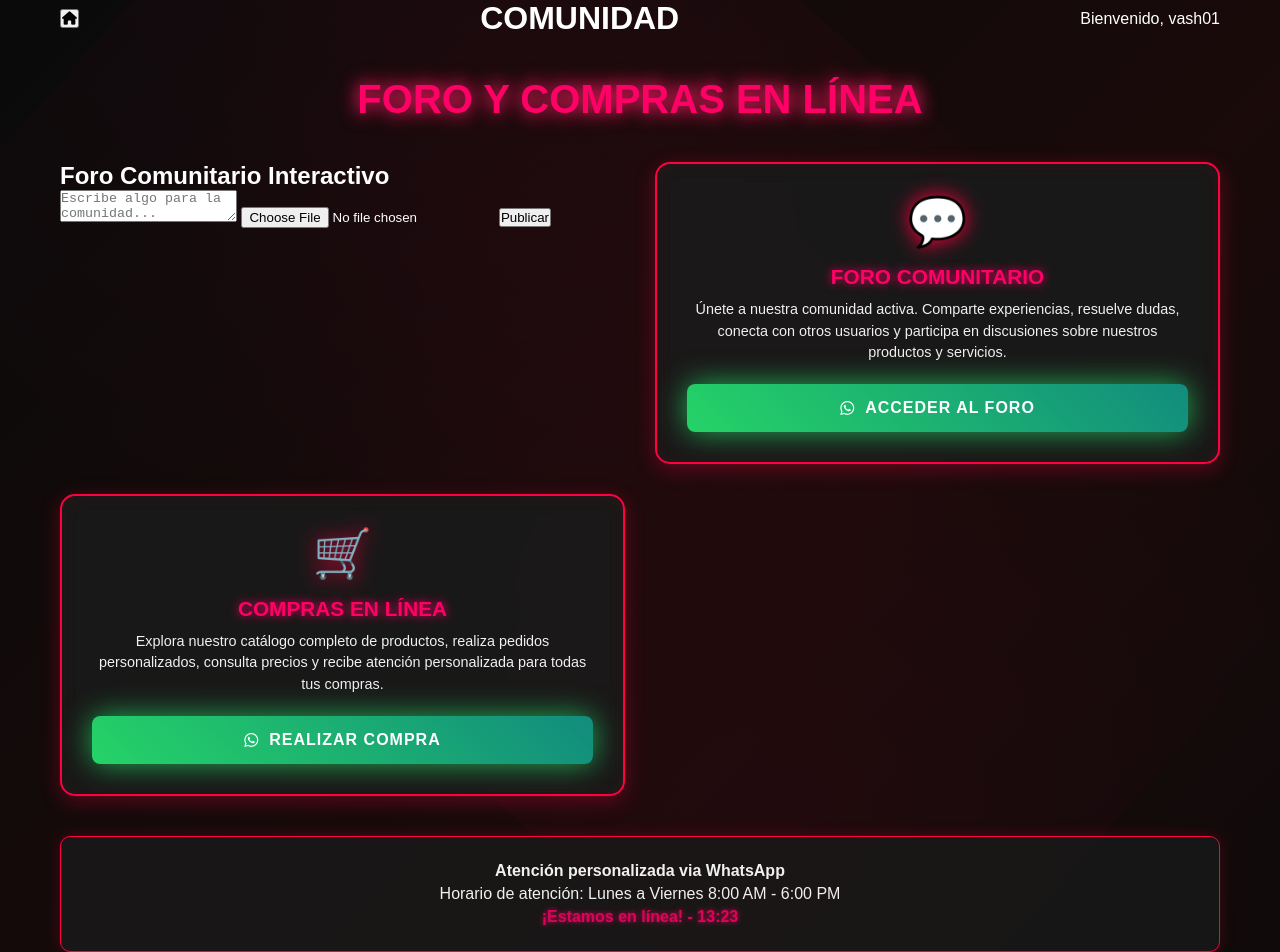
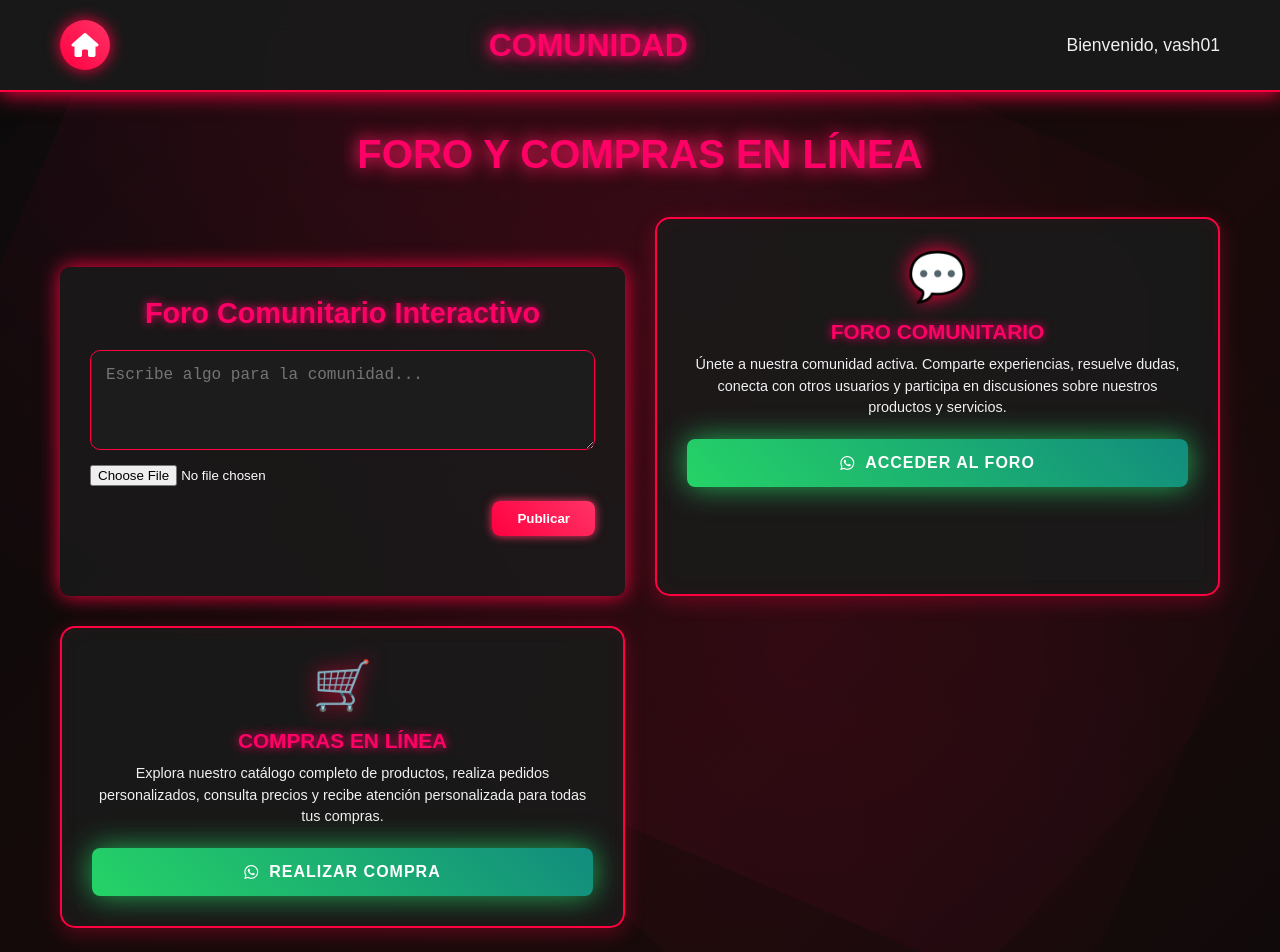
Before and after one commit to l333x/VashWeb, a plain HTML site: page comunidad.html in a window 1280 px wide. Shown: the top 952 px of the page. Drawn offline with Linux system fonts and the light colour scheme; no server answers.

Commit message:
Update comunidad.css

```diff
--- a/css/comunidad.css
+++ b/css/comunidad.css
@@ -483,3 +483,192 @@ body::before {
     50% { box-shadow: 0 0 30px rgba(37, 211, 102, 0.8); }
     100% { box-shadow: 0 0 20px rgba(37, 211, 102, 0.5); }
 }
+
+/* ===== EFECTO DE FONDO ANIMADO ===== */
+.background-effect {
+    position: fixed;
+    top: 0;
+    left: 0;
+    width: 100%;
+    height: 100%;
+    background:
+        radial-gradient(circle at 20% 30%, var(--color-fondobeneficio) 0%, transparent 50%),
+        radial-gradient(circle at 70% 70%, var(--color-fondobeneficio) 0%, transparent 50%),
+        radial-gradient(circle at 50% 20%, var(--color-fondobeneficio) 0%, transparent 50%);
+    animation: floatingBackground 20s ease-in-out infinite alternate;
+    z-index: -1;
+}
+
+.video-header {
+    background: rgba(26, 26, 26, 0.95);
+    padding: 20px 0;
+    border-bottom: 2px solid var(--color-primario);
+    box-shadow: 0 2px 20px var(--color-primario);
+    backdrop-filter: blur(15px);
+    position: sticky;
+    top: 0;
+    z-index: 100;
+}
+
+.header-content {
+    max-width: 1200px;
+    margin: 0 auto;
+    padding: 0 20px;
+    display: flex;
+    justify-content: space-between;
+    align-items: center;
+}
+
+.home-btn {
+    background: linear-gradient(45deg, var(--color-primario), var(--color-secundario));
+    border: none;
+    border-radius: 50%;
+    width: 50px;
+    height: 50px;
+    font-size: 1.5rem;
+    cursor: pointer;
+    transition: all 0.3s ease;
+    box-shadow: 0 0 15px var(--color-primario);
+    display: flex;
+    align-items: center;
+    justify-content: center;
+    color: var(--color-texto);
+}
+
+.home-btn:hover {
+    transform: scale(1.1) rotate(-10deg);
+    box-shadow: 0 0 25px var(--color-secundario);
+    background: linear-gradient(45deg, var(--color-secundario), var(--color-primario));
+}
+
+.page-title {
+    font-size: 2rem;
+    font-weight: bold;
+    color: var(--color-titulo);
+    text-shadow:
+        0 0 10px var(--color-titulo),
+        0 0 20px var(--color-titulo);
+    animation: titlePulse 3s ease-in-out infinite alternate;
+}
+
+
+
+.user-info {
+    color: var(--color-blanco);
+    font-size: 1.1rem;
+    font-weight: 500;
+}
+
+.foro-section {
+    margin-top: 50px;
+    background: rgba(26, 26, 26, 0.85);
+    padding: 30px;
+    border-radius: 10px;
+    box-shadow: 0 0 20px var(--color-primario);
+}
+
+.foro-title {
+    font-size: 1.8rem;
+    margin-bottom: 20px;
+    color: var(--color-titulo);
+    text-align: center;
+    text-shadow: 0 0 10px var(--color-titulo);
+}
+
+.foro-form {
+    display: flex;
+    flex-direction: column;
+    gap: 15px;
+    margin-bottom: 30px;
+}
+
+.foro-form textarea {
+    padding: 15px;
+    font-size: 1rem;
+    border-radius: 10px;
+    resize: vertical;
+    background: #1c1c1c;
+    border: 1px solid var(--color-primario);
+    color: var(--color-texto);
+    height: 100px;
+}
+
+.foro-form input[type=\"file\"] {
+    color: var(--color-blanco);
+}
+
+.foro-form button {
+    align-self: flex-end;
+    background: linear-gradient(45deg, var(--color-primario), var(--color-secundario));
+    border: none;
+    border-radius: 8px;
+    padding: 10px 25px;
+    font-weight: bold;
+    color: var(--color-texto);
+    cursor: pointer;
+    box-shadow: 0 0 10px var(--color-secundario);
+}
+
+.foro-feed .foro-post {
+    background: rgba(255, 255, 255, 0.05);
+    border-left: 3px solid var(--color-primario);
+    padding: 15px;
+    border-radius: 10px;
+    margin-bottom: 15px;
+    color: var(--color-blanco);
+    word-wrap: break-word;
+}
+
+.foro-post img {
+    margin-top: 10px;
+    max-width: 100%;
+    border-radius: 8px;
+}
+
+.foro-post {
+    background: rgba(255, 255, 255, 0.05);
+    border-left: 3px solid var(--color-primario);
+    padding: 15px;
+    border-radius: 10px;
+    margin-bottom: 15px;
+    color: var(--color-blanco);
+}
+
+.foro-post img {
+    margin-top: 10px;
+    max-width: 100%;
+    border-radius: 8px;
+}
+
+.comment-form {
+    display: flex;
+    margin-top: 10px;
+    gap: 10px;
+}
+
+.comment-input {
+    flex-grow: 1;
+    padding: 8px;
+    border-radius: 6px;
+    border: 1px solid var(--color-secundario);
+    background: #1a1a1a;
+    color: var(--color-texto);
+}
+
+.comment-form button {
+    padding: 8px 15px;
+    border: none;
+    background: var(--color-primario);
+    color: var(--color-texto);
+    border-radius: 6px;
+    cursor: pointer;
+    font-weight: bold;
+}
+
+.foro-comment {
+    margin-top: 5px;
+    font-size: 0.9rem;
+    color: var(--color-blanco);
+    padding-left: 10px;
+    border-left: 2px solid var(--color-secundario);
+}
```
